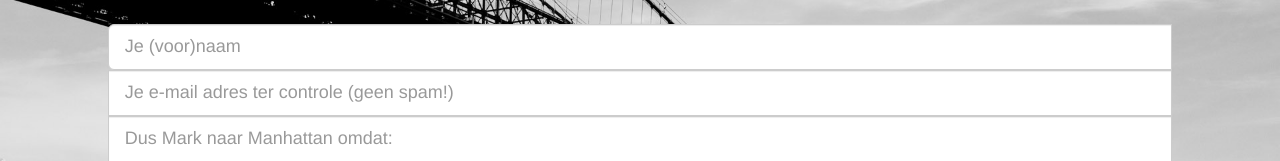
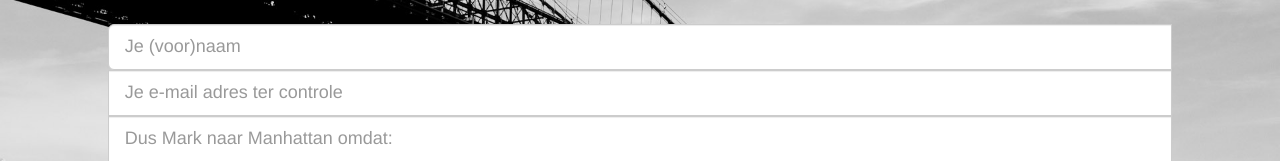
Before and after one commit to toonverbeek/jongduurzaam, a website: page app/index.html in a window 1280 px wide. Shown: the part 156-317 px from the top of the page. Drawn offline with Linux system fonts and the light colour scheme; files that its build step writes are made by us from their sources; a script that the page names is missing; files whose address does not match are found by name.

Commit message:
minor changes

```diff
--- a/app/views/cover.html
+++ b/app/views/cover.html
@@ -23,7 +23,7 @@
                        placeholder="Je (voor)naam" />
                 <input class="form-control input-lg"
                        ng-model="petition.email"
-                       placeholder="Je e-mail adres ter controle (geen spam!)"/>
+                       placeholder="Je e-mail adres ter controle"/>
                 <input class="form-control input-lg"
                        ng-model="petition.text"
                        placeholder="Dus Mark naar Manhattan omdat: "/>
```
Also changed, not shown: dist/views/cover.html.
